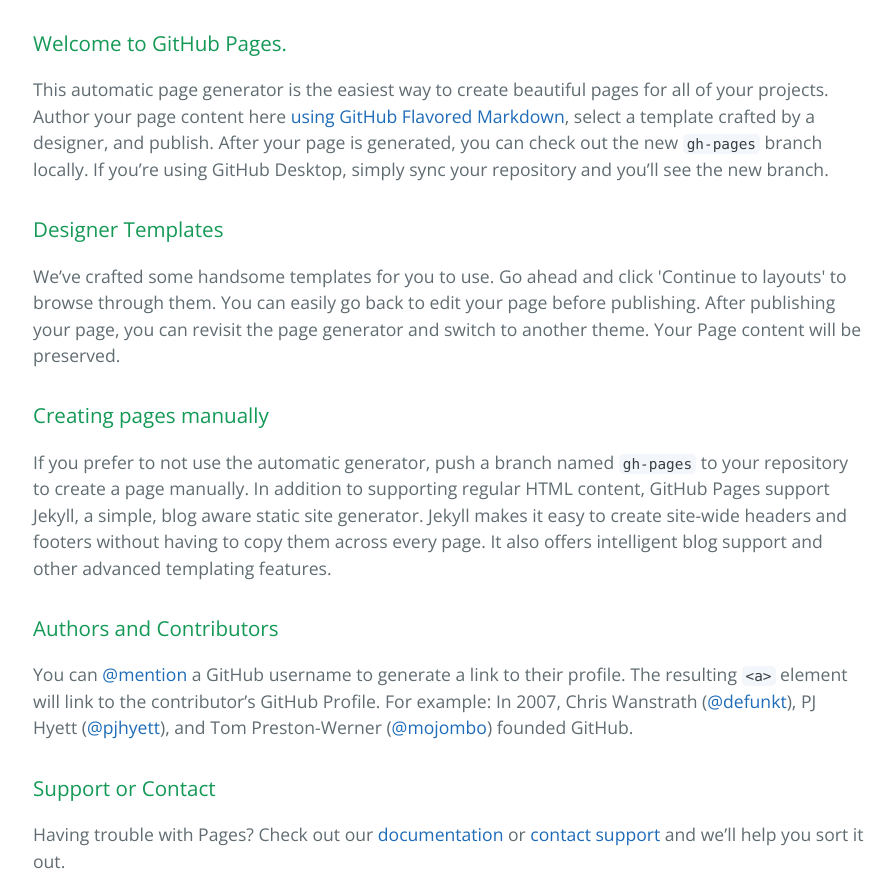
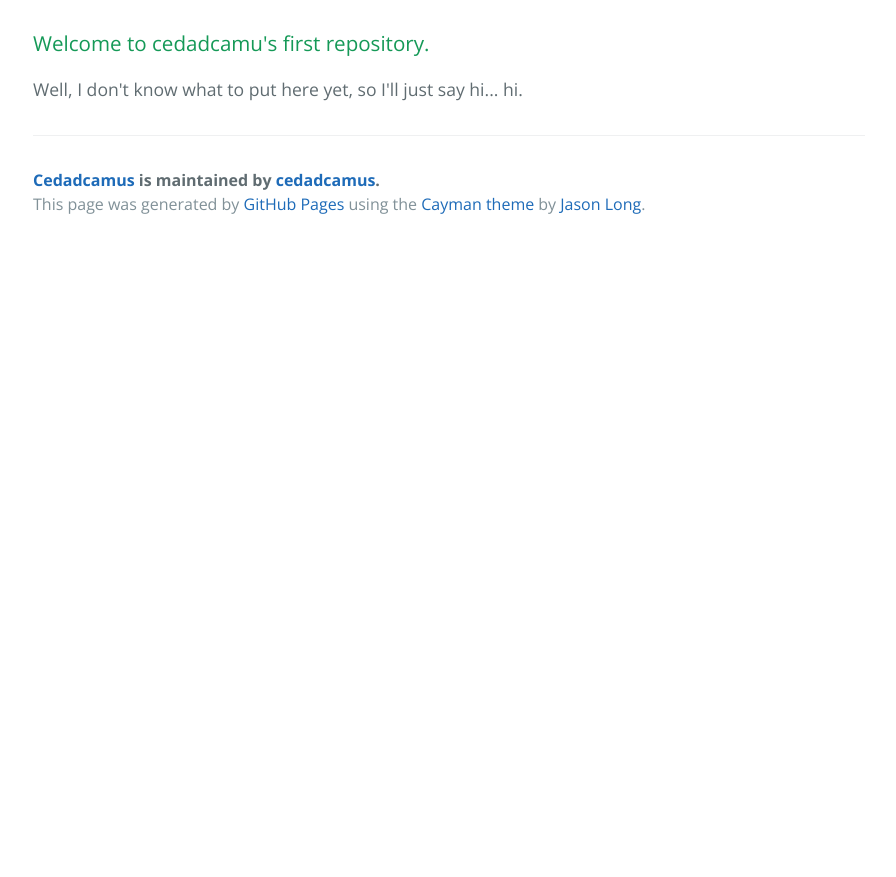
Before and after one commit to cedadcamus/cedadcamus, a plain HTML site: page index.html in a window 1280 px wide. Shown: the part 340-1217 px from the top of the page, without its empty margins (191-1087 px from the left). After the commit the page ends 800 px from the top, so only its background shows below. Drawn offline with nearby package versions, Linux system fonts and the light colour scheme.

Commit message:
Update index.html

```diff
--- a/index.html
+++ b/index.html
@@ -20,29 +20,13 @@
 
     <section class="main-content">
       <h3>
-<a id="welcome-to-github-pages" class="anchor" href="#welcome-to-github-pages" aria-hidden="true"><span class="octicon octicon-link"></span></a>Welcome to GitHub Pages.</h3>
+<a id="welcome-to-github-pages" class="anchor" href="#welcome-to-github-pages" aria-hidden="true"><span class="octicon octicon-link"></span></a>Welcome to cedadcamu's first repository.</h3>
 
-<p>This automatic page generator is the easiest way to create beautiful pages for all of your projects. Author your page content here <a href="https://guides.github.com/features/mastering-markdown/">using GitHub Flavored Markdown</a>, select a template crafted by a designer, and publish. After your page is generated, you can check out the new <code>gh-pages</code> branch locally. If you’re using GitHub Desktop, simply sync your repository and you’ll see the new branch.</p>
+<p>Well, I don't know what to put here yet, so I'll just say hi... hi.</p>
 
-<h3>
-<a id="designer-templates" class="anchor" href="#designer-templates" aria-hidden="true"><span class="octicon octicon-link"></span></a>Designer Templates</h3>
 
-<p>We’ve crafted some handsome templates for you to use. Go ahead and click 'Continue to layouts' to browse through them. You can easily go back to edit your page before publishing. After publishing your page, you can revisit the page generator and switch to another theme. Your Page content will be preserved.</p>
 
-<h3>
-<a id="creating-pages-manually" class="anchor" href="#creating-pages-manually" aria-hidden="true"><span class="octicon octicon-link"></span></a>Creating pages manually</h3>
 
-<p>If you prefer to not use the automatic generator, push a branch named <code>gh-pages</code> to your repository to create a page manually. In addition to supporting regular HTML content, GitHub Pages support Jekyll, a simple, blog aware static site generator. Jekyll makes it easy to create site-wide headers and footers without having to copy them across every page. It also offers intelligent blog support and other advanced templating features.</p>
-
-<h3>
-<a id="authors-and-contributors" class="anchor" href="#authors-and-contributors" aria-hidden="true"><span class="octicon octicon-link"></span></a>Authors and Contributors</h3>
-
-<p>You can <a href="https://github.com/blog/821" class="user-mention">@mention</a> a GitHub username to generate a link to their profile. The resulting <code>&lt;a&gt;</code> element will link to the contributor’s GitHub Profile. For example: In 2007, Chris Wanstrath (<a href="https://github.com/defunkt" class="user-mention">@defunkt</a>), PJ Hyett (<a href="https://github.com/pjhyett" class="user-mention">@pjhyett</a>), and Tom Preston-Werner (<a href="https://github.com/mojombo" class="user-mention">@mojombo</a>) founded GitHub.</p>
-
-<h3>
-<a id="support-or-contact" class="anchor" href="#support-or-contact" aria-hidden="true"><span class="octicon octicon-link"></span></a>Support or Contact</h3>
-
-<p>Having trouble with Pages? Check out our <a href="https://help.github.com/pages">documentation</a> or <a href="https://github.com/contact">contact support</a> and we’ll help you sort it out.</p>
 
       <footer class="site-footer">
         <span class="site-footer-owner"><a href="https://github.com/cedadcamus/cedadcamus">Cedadcamus</a> is maintained by <a href="https://github.com/cedadcamus">cedadcamus</a>.</span>
```
